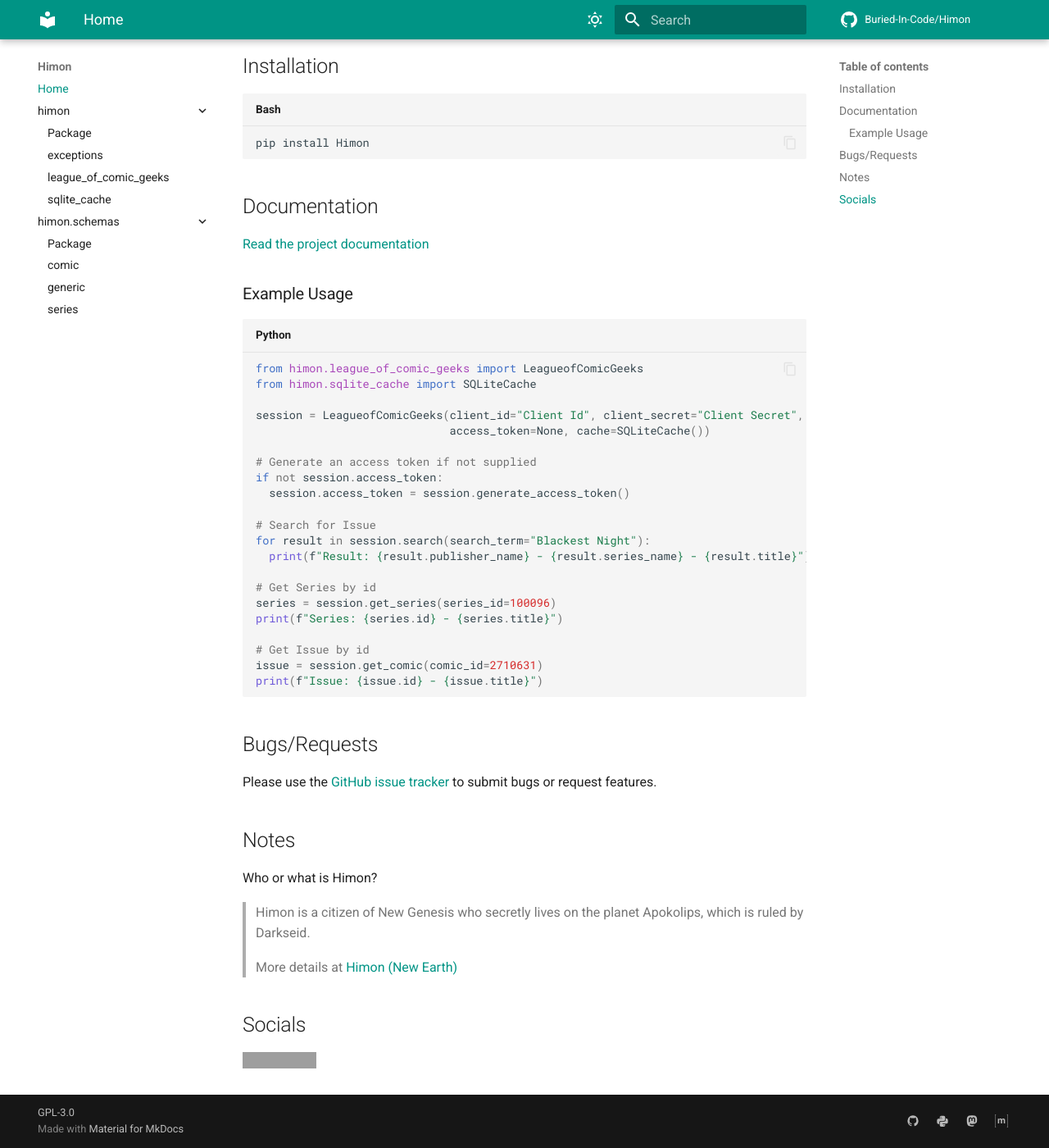
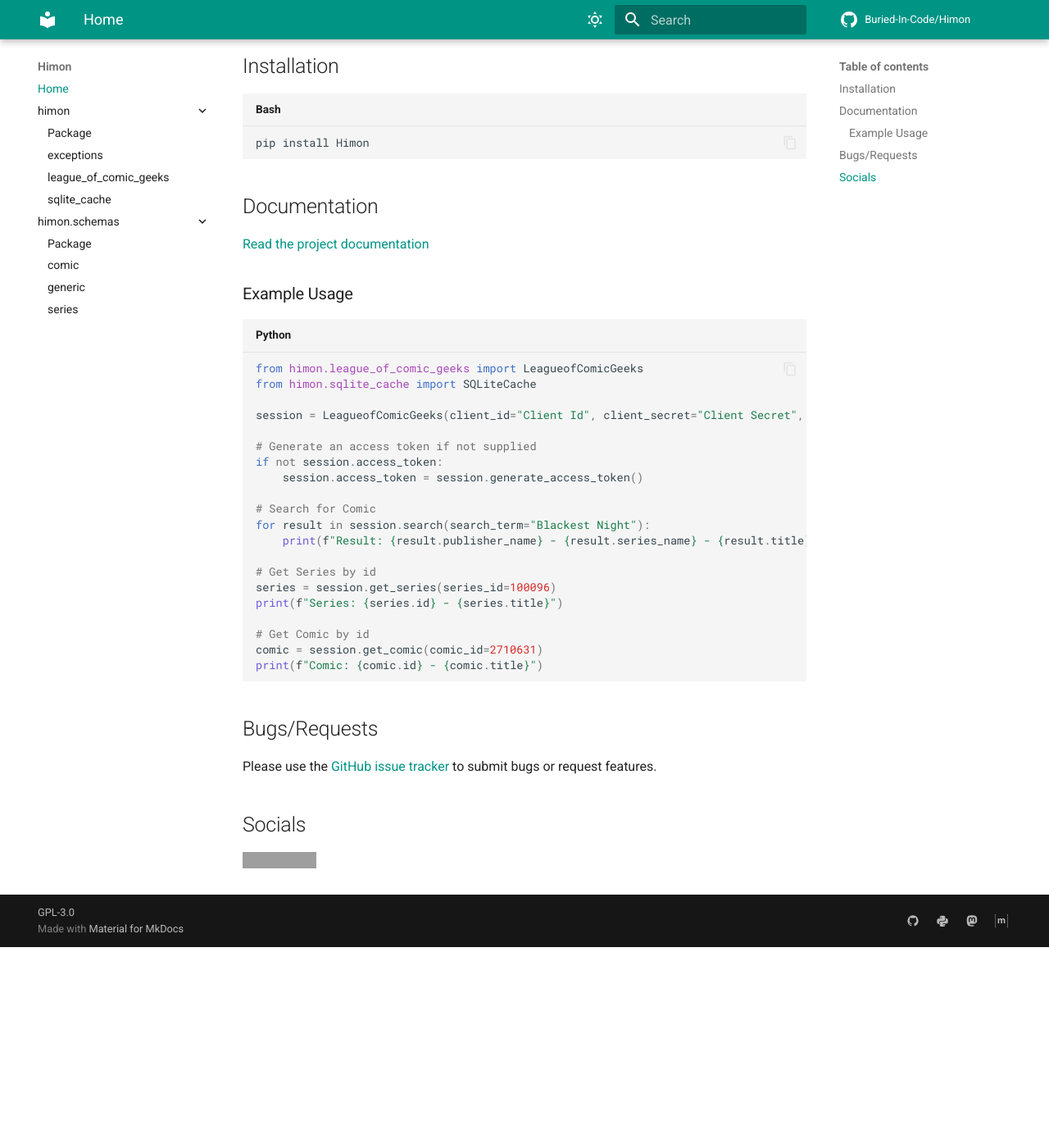
Before and after one commit to Buried-In-Code/Himon, an MkDocs documentation site: the page built from docs/index.md, in a window 1280 px wide and 1400 px high, scrolled down 357 px. Shown: the whole window at 82% size. Built offline with MkDocs 1.6.1 and Material for MkDocs 9.7.7, drawn with Linux system fonts in a browser that asks for light colours; comment, search, counter and statistics services are not loaded; after the commit the page ends 1512 px from its top, so only the background shows below that; grey boxes are pictures that could not be loaded.

Commit message:
Missed reverting some docs

````diff
--- a/README.md
+++ b/README.md
@@ -5,10 +5,9 @@
 [![PyPI - Version](https://img.shields.io/pypi/v/Himon.svg?logo=Python&label=Version&style=flat-square)](https://pypi.python.org/pypi/Himon/)
 [![PyPI - License](https://img.shields.io/pypi/l/Himon.svg?logo=Python&label=License&style=flat-square)](https://opensource.org/licenses/GPL-3.0)
 
-[![Hatch](https://img.shields.io/badge/Packaging-Hatch-4051b5?style=flat-square)](https://github.com/pypa/hatch)
-[![Pre-Commit](https://img.shields.io/badge/Pre--Commit-Enabled-informational?style=flat-square&logo=pre-commit)](https://github.com/pre-commit/pre-commit)
-[![Black](https://img.shields.io/badge/Code--Style-Black-000000?style=flat-square)](https://github.com/psf/black)
-[![Ruff](https://img.shields.io/badge/Linter-Ruff-informational?style=flat-square)](https://github.com/charliermarsh/ruff)
+[![Rye](https://img.shields.io/endpoint?url=https://raw.githubusercontent.com/astral-sh/rye/main/artwork/badge.json)](https://rye.astral.sh)
+[![pre-commit](https://img.shields.io/badge/pre--commit-enabled-brightgreen?logo=pre-commit)](https://github.com/pre-commit/pre-commit)
+[![Ruff](https://img.shields.io/endpoint?url=https://raw.githubusercontent.com/astral-sh/ruff/main/assets/badge/v2.json)](https://github.com/astral-sh/ruff)
 
 [![Github - Contributors](https://img.shields.io/github/contributors/Buried-In-Code/Himon.svg?logo=Github&label=Contributors&style=flat-square)](https://github.com/Buried-In-Code/Himon/graphs/contributors)
 [![Github Action - Testing](https://img.shields.io/github/actions/workflow/status/Buried-In-Code/Himon/testing.yaml?branch=main&logo=Github&label=Testing&style=flat-square)](https://github.com/Buried-In-Code/Himon/actions/workflows/testing.yaml)
@@ -33,38 +32,29 @@
 from himon.league_of_comic_geeks import LeagueofComicGeeks
 from himon.sqlite_cache import SQLiteCache
 
-session = LeagueofComicGeeks(client_id="Client Id", client_secret="Client Secret",
-                             access_token=None, cache=SQLiteCache())
+session = LeagueofComicGeeks(client_id="Client Id", client_secret="Client Secret", access_token=None, cache=SQLiteCache())
 
 # Generate an access token if not supplied
 if not session.access_token:
-  session.access_token = session.generate_access_token()
+    session.access_token = session.generate_access_token()
 
-# Search for Issue
+# Search for Comic
 for result in session.search(search_term="Blackest Night"):
-  print(f"Result: {result.publisher_name} - {result.series_name} - {result.title}")
+    print(f"Result: {result.publisher_name} - {result.series_name} - {result.title}")
 
 # Get Series by id
 series = session.get_series(series_id=100096)
 print(f"Series: {series.id} - {series.title}")
 
-# Get Issue by id
-issue = session.get_comic(comic_id=2710631)
-print(f"Issue: {issue.id} - {issue.title}")
+# Get Comic by id
+comic = session.get_comic(comic_id=2710631)
+print(f"Comic: {comic.id} - {comic.title}")
 ```
 
 ## Bugs/Requests
 
 Please use the [GitHub issue tracker](https://github.com/Buried-In-Code/Himon/issues) to submit bugs or request features.
 
-## Notes
-
-Who or what is Himon?
-
-> Himon is a citizen of New Genesis who secretly lives on the planet Apokolips, which is ruled by Darkseid.
->
-> More details at [Himon (New Earth)](<https://dc.fandom.com/wiki/Himon_(New_Earth)>)
-
 ## Socials
 
 [![Social - Matrix](https://img.shields.io/matrix/The-Dev-Environment:matrix.org?label=The%20Dev%20Environment&logo=matrix&style=for-the-badge)](https://matrix.to/#/#The-Dev-Environment:matrix.org)
````
Also changed, not shown: docs/himon/schemas/comic.md (+2 -2 lines), docs/himon/schemas/generic.md (+1 -1 lines).
